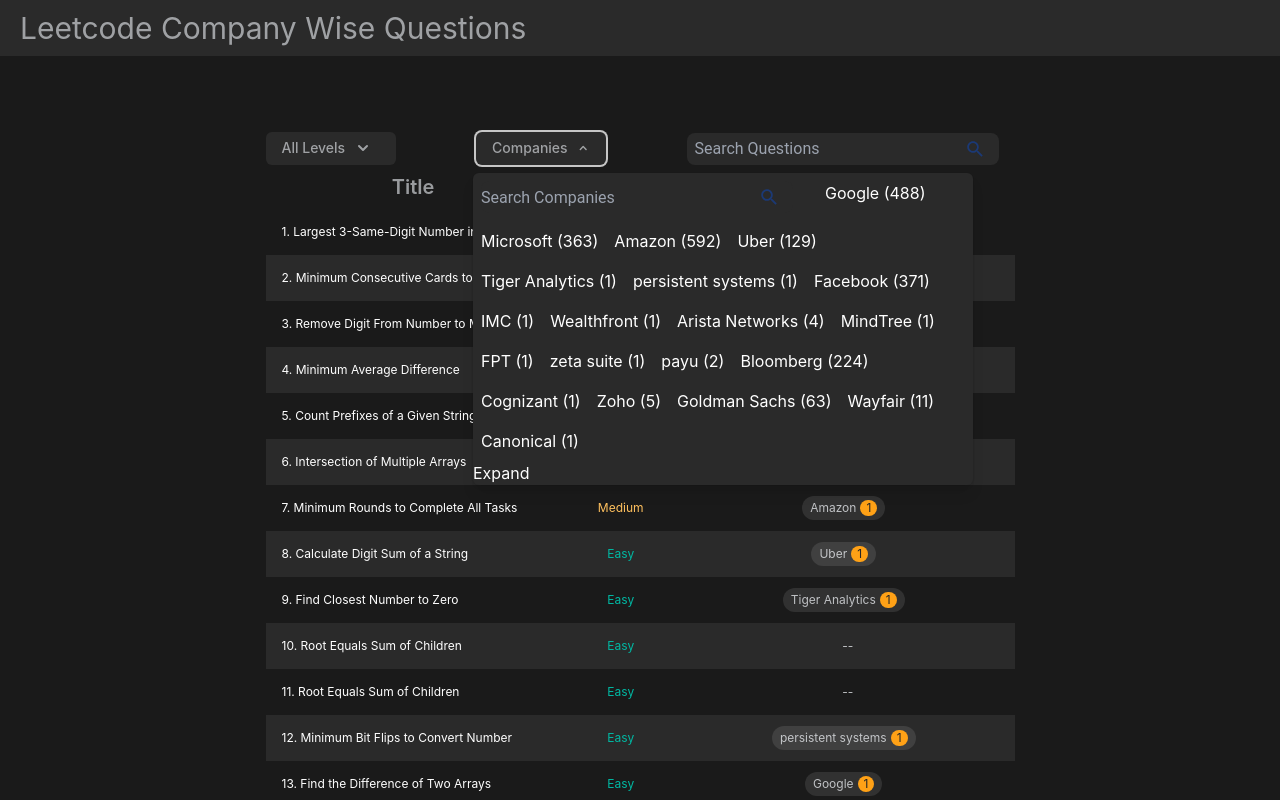
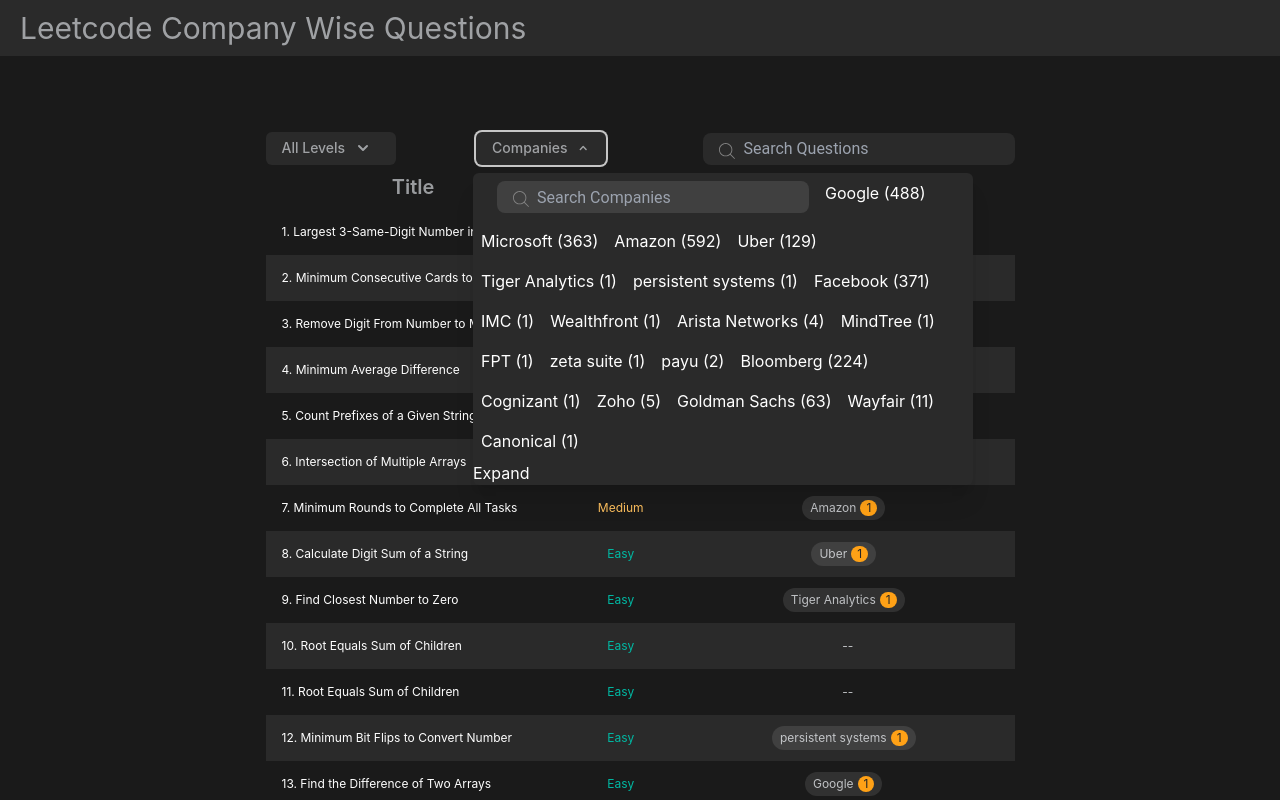
Before and after one commit to ymisra18/LCCWQ, a React (Create React App) app: page / in a window 1280 px wide. Both pictures are taken after a click on the button "Companies". Shown: the top 800 px of the page. Built offline with nearby package versions, Linux system fonts and the light colour scheme.

Commit message:
(fix): style fix.

```diff
--- a/src/components/popoverPanel/PopoverPanel.tsx
+++ b/src/components/popoverPanel/PopoverPanel.tsx
@@ -72,7 +72,7 @@
             >
               <Popover.Panel
                 static
-                className="absolute left-[190%] w-[500px] mt-2 transform -translate-x-1/2 sm:px-0 overflow-y-auto max-h-96 bg-tableRowEven text-white rounded-md shadow-lg ring-1 ring-black ring-opacity-5 focus:outline-none"
+                className="absolute left-[190%] w-[500px] mt-2 transform -translate-x-1/2 sm:px-0 overflow-y-auto max-h-96 bg-tableRowEven text-white rounded-md shadow-xl"
               >
                 {/* Panel Content */}
                 <div className="flex flex-wrap gap-4 p-2">
@@ -80,6 +80,7 @@
                     placeholderContent="Search Companies"
                     fetchResults={handleSearchChange}
                     defaultValue={searchText}
+                    className="!text-companyTagText !bg-companyTagBg !pl-[40px] "
                   />
                   {itemsToShow}
                 </div>
--- a/src/components/searchbar/Searchbar.tsx
+++ b/src/components/searchbar/Searchbar.tsx
@@ -1,4 +1,5 @@
 import searchDark from 'assets/icons/searchDark.svg';
+import classNames from 'classnames';
 import React, { useEffect, useRef, useState } from 'react';
 
 export type SearchbarProps = {
@@ -26,15 +27,23 @@
     fetchResults(value);
   };
 
+  const inputClasses = classNames(
+    'w-[312px] h-[32px] font-roboto text-searchText py-2 pl-[33px] rounded-lg bg-tableRowEven border-white text-ellipsis whitespace-nowrap',
+    className
+  );
+
   return (
     <div data-testid="Searchbar" className="flex flex-row items-center">
+      <img
+        className="h-4 relative right-[-2rem] top-[2px]"
+        src={searchDark}
+        alt="search"
+      />
       <input
         type="text"
         name="search"
         value={searchText}
-        className={
-          'w-[312px] h-[32px] font-roboto text-searchText py-2 rounded-lg bg-tableRowEven border-white text-ellipsis whitespace-nowrap'
-        }
+        className={inputClasses}
         placeholder={placeholderContent}
         onChange={(event) => handleSearch(event.target.value)}
         onKeyDown={(event) => {
@@ -50,13 +59,7 @@
             searchRef?.current?.focus();
             fetchResults(searchText);
           }}
-        >
-          <img
-            className="h-4 relative right-[2rem] top-[2px]"
-            src={searchDark}
-            alt="search"
-          />
-        </button>
+        ></button>
       </label>
     </div>
   );
```
Also changed, not shown: src/assets/icons/searchDark.svg.
